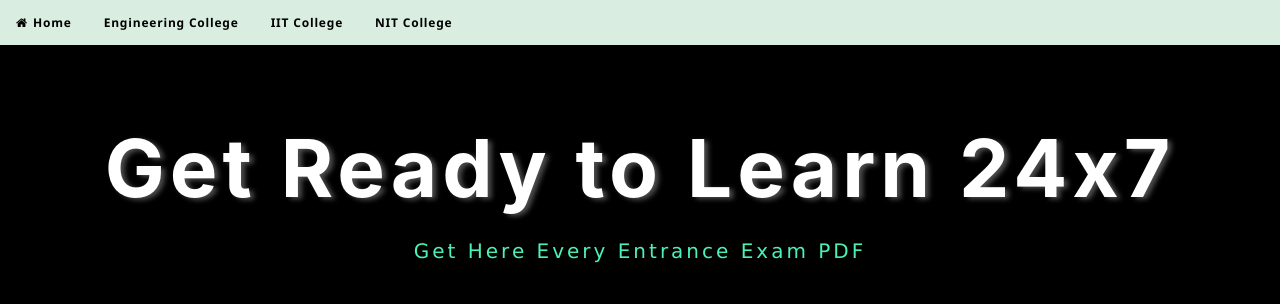
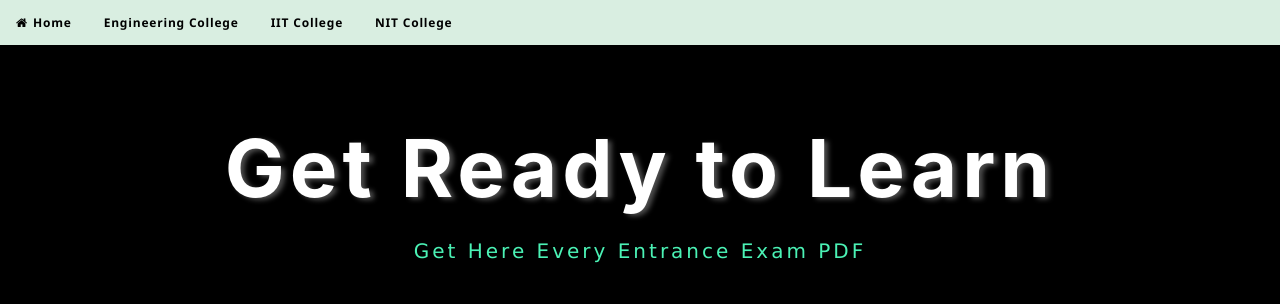
Before and after one commit to Nirbhay4122/freepdfapp, a Django app: page /freepdf/home in a window 1280 px wide. Shown: the part 90-394 px from the top of the page. Run offline with Django 4.2, Linux system fonts and the light colour scheme.

Commit message:
24x7 is removed from heading

```diff
--- a/pdfapp/templates/index.html
+++ b/pdfapp/templates/index.html
@@ -168,7 +168,7 @@
     <div class="main_container">
         <!-- box-1 -->
         <div class="top-box1">
-            <h1>Get Ready to Learn 24x7</h1>
+            <h1>Get Ready to Learn</h1>
             <p>Get Here Every Entrance Exam PDF</p>
         </div>
     </div>
```
